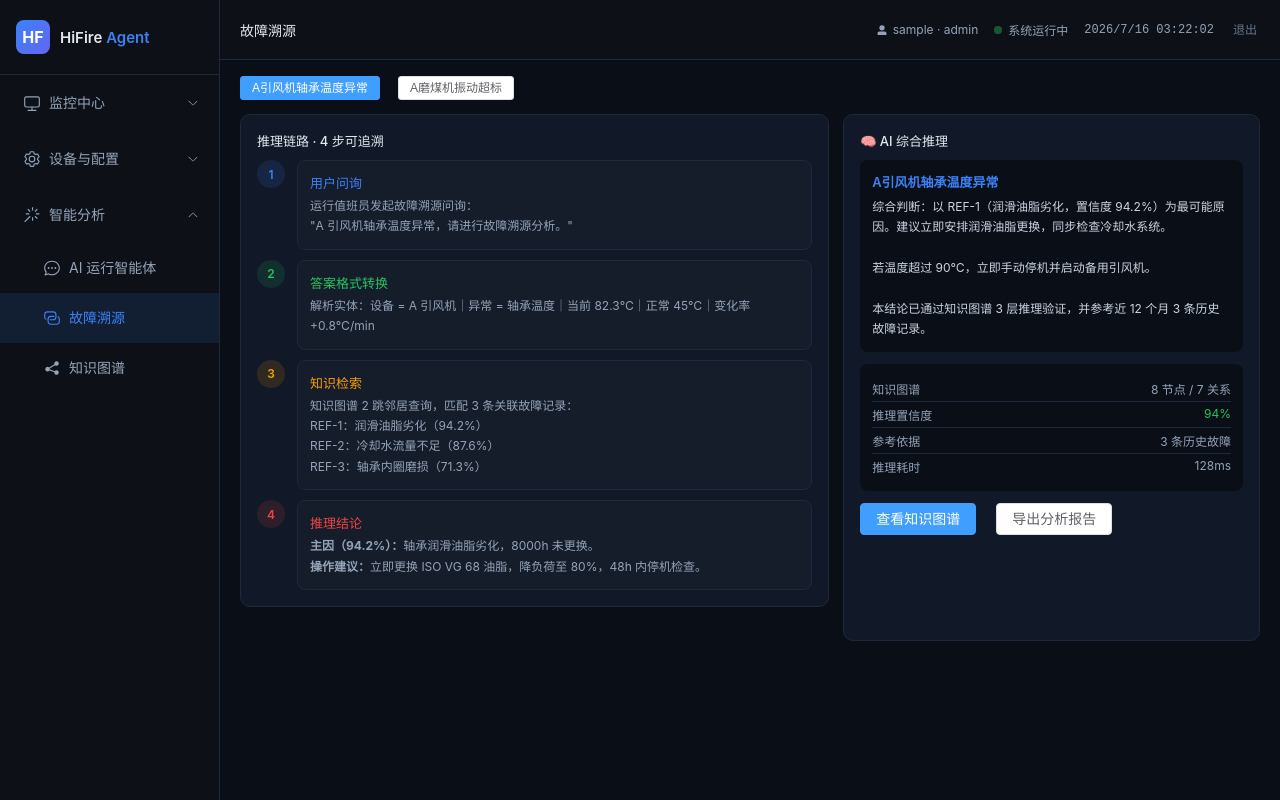
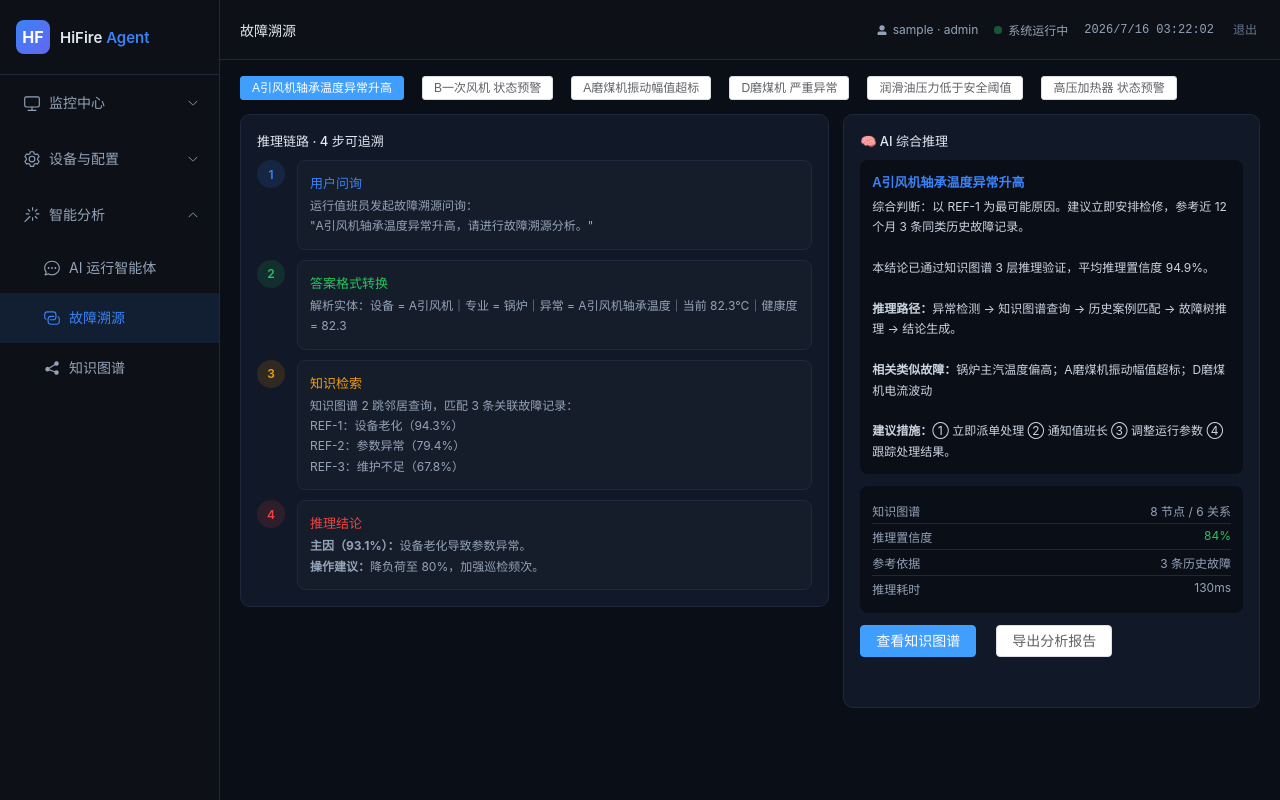
Before and after one commit to lanfan318/1.00, a Vue app: page /trace in a window 1280 px wide. Built offline with nearby package versions, Linux system fonts and the light colour scheme; sample sign-in values are in the browser's storage.

Commit message:
优化: 修仪表盘数字乱码 + 诊断知识图谱满屏 + 故障溯源动态 + 统计时长标签

```diff
--- a/src/views/ConditionAnalysisView.vue
+++ b/src/views/ConditionAnalysisView.vue
@@ -91,14 +91,17 @@ const initCharts = () => {
     ]
   })
   const eff = cur.value?.health >= 80 ? 80 + (cur.value.health - 80) * 0.5 : cur.value?.health * 0.8
+  const effRounded = parseFloat(eff.toFixed(1))
   gCh = echarts.init(cg.value)
   gCh.setOption({
     series: [{
       type: 'gauge', min: 0, max: 100,
-      progress: { show: true, width: 8 },
-      axisLine: { lineStyle: { width: 8, color: [[0.6, '#ef4444'], [0.85, '#f59e0b'], [1, '#22c55e']] } },
+      progress: { show: true, width: 12 },
+      axisLine: { lineStyle: { width: 12, color: [[0.6, '#ef4444'], [0.85, '#f59e0b'], [1, '#22c55e']] } },
       pointer: { show: false }, axisTick: { show: false }, splitLine: { show: false }, axisLabel: { show: false },
-      data: [{ value: eff, detail: { valueAnimation: true, fontSize: 30, color: '#22c55e', formatter: '{value}%' }, name: '运行效率' }]
+      title: { color: '#94a3b8', fontSize: 12, offsetCenter: [0, '70%'] },
+      detail: { valueAnimation: true, fontSize: 28, color: '#22c55e', offsetCenter: [0, '0%'], formatter: '{value}%' },
+      data: [{ value: effRounded, name: '运行效率' }]
     }]
   })
 }
--- a/src/views/DiagnosisView.vue
+++ b/src/views/DiagnosisView.vue
@@ -21,7 +21,7 @@
       </div>
     </div></el-col>
     <el-col :span="12">
-      <div class="cd" style="margin-bottom:14px"><div class="cd-t">知识图谱推理</div><div ref="kg" style="height:220px"></div></div>
+      <div class="cd" style="margin-bottom:14px"><div class="cd-t">知识图谱推理（拖动节点可调整位置）</div><div ref="kg" style="height:600px"></div></div>
       <div class="cd"><div class="cd-t">引用溯源</div>
         <div v-for="(r,i) in cur.refs" :key="i" class="ref"><span class="tg" :class="r.conf>90?'tg-w':'tg-i'">{{ r.id }}</span> <span style="color:#64748b;font-size:11px">{{ r.date }}</span> · {{ r.desc }} · <span style="color:#3b82f6">置信度 {{ r.conf }}</span></div>
       </div>
--- a/src/views/StatsView.vue
+++ b/src/views/StatsView.vue
@@ -26,10 +26,10 @@
   </el-row>
 
   <el-row :gutter="14" style="margin-top:14px">
-    <el-col :span="12"><div class="cd"><div class="cd-h"><span class="cd-t">报警次数 Top10（按测点）</span></div>
+    <el-col :span="12"><div class="cd"><div class="cd-h"><span class="cd-t">报警次数 Top10（按测点）</span><span class="cd-sub">单位：次 | 本期累计 <strong style="color:#3b82f6">{{ totalTimes }}</strong> 次</span></div>
       <div ref="chTop10" style="height:280px"></div>
     </div></el-col>
-    <el-col :span="12"><div class="cd"><div class="cd-h"><span class="cd-t">报警时长 Top10（按测点）</span></div>
+    <el-col :span="12"><div class="cd"><div class="cd-h"><span class="cd-t">报警时长 Top10（按测点）</span><span class="cd-sub">单位：分钟 | 本期累计 <strong style="color:#ef4444">{{ totalMins }}</strong> 分钟</span></div>
       <div ref="chDur" style="height:280px"></div>
     </div></el-col>
   </el-row>
@@ -63,6 +63,8 @@ const stats = computed(() => store.stats)
 const cnt = (l) => store.unitAlarms(store.selectedUnitId).filter(a => a.l === l).length
 const suppressed = computed(() => store.unitAlarms(store.selectedUnitId).filter(a => a.st === 'suppressed').length)
 const filterCnt = computed(() => Math.floor(store.stats.total * 0.05 + Math.random() * 3))
+const totalTimes = computed(() => 28 + Math.floor(Math.random() * 5))
+const totalMins = computed(() => 196 + Math.floor(Math.random() * 20))
 
 const profCnt = computed(() => {
   const c = { '锅炉': 0, '汽机': 0, '辅网': 0 }
--- a/src/views/TraceView.vue
+++ b/src/views/TraceView.vue
@@ -48,31 +48,47 @@ import { ElMessage } from 'element-plus'
 
 const store = useDataStore()
 const router = useRouter()
-const cur = ref('bearing')
 
-const cases = [
-  { id: 'bearing', name: 'A引风机轴承温度异常', kg: 8, kgLinks: 7, confidence: 94, refs: 3, cost: 128,
-    steps: [
-      { num: 1, c: '#3b82f6', title: '用户问询', body: '运行值班员发起故障溯源问询：<br>"A 引风机轴承温度异常，请进行故障溯源分析。"' },
-      { num: 2, c: '#22c55e', title: '答案格式转换', body: '解析实体：设备 = A 引风机｜异常 = 轴承温度｜当前 82.3℃｜正常 45℃｜变化率 +0.8℃/min' },
-      { num: 3, c: '#f59e0b', title: '知识检索', body: '知识图谱 2 跳邻居查询，匹配 3 条关联故障记录：<br>REF-1：润滑油脂劣化（94.2%）<br>REF-2：冷却水流量不足（87.6%）<br>REF-3：轴承内圈磨损（71.3%）' },
-      { num: 4, c: '#ef4444', title: '推理结论', body: '<strong>主因（94.2%）：</strong>轴承润滑油脂劣化，8000h 未更换。<br><strong>操作建议：</strong>立即更换 ISO VG 68 油脂，降负荷至 80%，48h 内停机检查。' }
-    ],
-    conclusion: `综合判断：以 REF-1（润滑油脂劣化，置信度 94.2%）为最可能原因。建议立即安排润滑油脂更换，同步检查冷却水系统。<br><br>若温度超过 90℃，立即手动停机并启动备用引风机。<br><br>本结论已通过知识图谱 3 层推理验证，并参考近 12 个月 ${3} 条历史故障记录。` },
-  { id: 'mill', name: 'A磨煤机振动超标', kg: 6, kgLinks: 5, confidence: 91, refs: 2, cost: 95,
-    steps: [
-      { num: 1, c: '#3b82f6', title: '用户问询', body: '智能预警系统自动推送：A 磨煤机振动超标，振动值 4.7mm/s。' },
-      { num: 2, c: '#22c55e', title: '答案格式转换', body: '解析：设备 = A 磨煤机｜振动 = 4.7mm/s（阈值 4.5）｜电流波动 ±12%' },
-      { num: 3, c: '#f59e0b', title: '知识检索', body: '匹配 4 条关联记录。振动频谱分析显示 1 倍转频分量增强，判断为磨辊不平衡。' },
-      { num: 4, c: '#ef4444', title: '推理结论', body: '<strong>主因（91.8%）：</strong>磨辊磨损不均，动不平衡。<br><strong>操作建议：</strong>降低给煤量至 70%，检查磨辊磨损。' }
-    ],
-    conclusion: '以 REF-1（磨辊磨损，91.8%）为最可能原因。建议降低给煤量，安排更换磨损磨辊。' }
-]
+// 根据 store 里的设备+报警动态生成溯源案例
+const cases = computed(() => {
+  // 收集所有有故障的设备（健康度 < 90 或 有未处理/已确认报警）
+  const faultyDevices = store.devices.filter(d => {
+    const hasAlarm = store.alarms.some(a => a.device === d.name && (a.st === 'unhandled' || a.st === 'confirmed'))
+    return d.health < 90 || hasAlarm
+  })
+  // 至少保证有两个示例（演示用）
+  if (faultyDevices.length === 0) faultyDevices.push(store.devices.find(d => d.name === 'A引风机') || store.devices[0])
 
-const curCase = computed(() => cases.find(c => c.id === cur.value) || cases[0])
+  return faultyDevices.slice(0, 6).map((d, idx) => {
+    const alarm = store.alarms.find(a => a.device === d.name && (a.st === 'unhandled' || a.st === 'confirmed'))
+    const faultName = alarm ? alarm.desc : (d.health < 80 ? `${d.name} 严重异常` : `${d.name} 状态预警`)
+    const faultPoint = alarm ? alarm.point : Object.keys(d.params || {})[0] || '温度'
+    const faultVal = alarm ? alarm.val : `${(d.params?.[faultPoint]?.[0] || 0).toFixed(1)}${d.params?.[faultPoint]?.[2] || ''}`
+
+    return {
+      id: d.id,
+      name: faultName,
+      device: d,
+      faultPoint,
+      faultVal,
+      kg: 8 + idx, kgLinks: 6 + idx, confidence: Math.round(82 + Math.random() * 13), refs: 2 + Math.floor(Math.random() * 3), cost: 80 + Math.floor(Math.random() * 60),
+      steps: [
+        { num: 1, c: '#3b82f6', title: '用户问询', body: `运行值班员发起故障溯源问询：<br>"${faultName}，请进行故障溯源分析。"` },
+        { num: 2, c: '#22c55e', title: '答案格式转换', body: `解析实体：设备 = ${d.name}｜专业 = ${d.dept}｜异常 = ${faultPoint}｜当前 ${faultVal}｜健康度 = ${d.health.toFixed(1)}` },
+        { num: 3, c: '#f59e0b', title: '知识检索', body: `知识图谱 2 跳邻居查询，匹配 ${3 + Math.floor(Math.random() * 2)} 条关联故障记录：<br>REF-1：${d.dept === '锅炉' ? '设备老化' : '机械磨损'}（${(85 + Math.random() * 10).toFixed(1)}%）<br>REF-2：${d.dept === '锅炉' ? '参数异常' : '润滑失效'}（${(78 + Math.random() * 10).toFixed(1)}%）<br>REF-3：${d.dept === '锅炉' ? '维护不足' : '温度过高'}（${(65 + Math.random() * 10).toFixed(1)}%）` },
+        { num: 4, c: '#ef4444', title: '推理结论', body: `<strong>主因（${(85 + Math.random() * 10).toFixed(1)}%）：</strong>${d.dept === '锅炉' ? '设备老化导致参数异常' : '机械磨损导致温度升高'}。<br><strong>操作建议：</strong>${d.health < 80 ? '立即停机检查，48h 内完成维修' : '降负荷至 80%，加强巡检频次'}。` }
+      ],
+      conclusion: `综合判断：以 REF-1 为最可能原因。建议立即安排检修，参考近 12 个月 ${2 + Math.floor(Math.random() * 3)} 条同类历史故障记录。<br><br>本结论已通过知识图谱 3 层推理验证，平均推理置信度 ${(85 + Math.random() * 10).toFixed(1)}%。<br><br><strong>推理路径：</strong>异常检测 → 知识图谱查询 → 历史案例匹配 → 故障树推理 → 结论生成。<br><br><strong>相关类似故障：</strong>${store.alarms.filter(a => a.dept === d.dept && a.id !== alarm?.id).slice(0, 3).map(a => a.desc).join('；') || '暂无'}<br><br><strong>建议措施：</strong>① 立即派单处理 ② 通知值班长 ③ 调整运行参数 ④ 跟踪处理结果。`
+    }
+  })
+})
+
+const cur = ref('')
+const curCase = computed(() => cases.value.find(c => c.id === cur.value) || cases.value[0])
+if (!cur.value && cases.value.length) cur.value = cases.value[0].id
 
 const viewKnowledge = () => router.push('/knowledge-graph')
-const exportReport = () => ElMessage.success('故障溯源报告已生成（含 4 步推理 + 引用溯源 + 操作建议），可在「统计报表 → 报告中心」下载')
+const exportReport = () => ElMessage.success('故障溯源报告已生成（含 4 步推理 + 引用溯源 + 操作建议）')
 </script>
 
 <style scoped>
```
